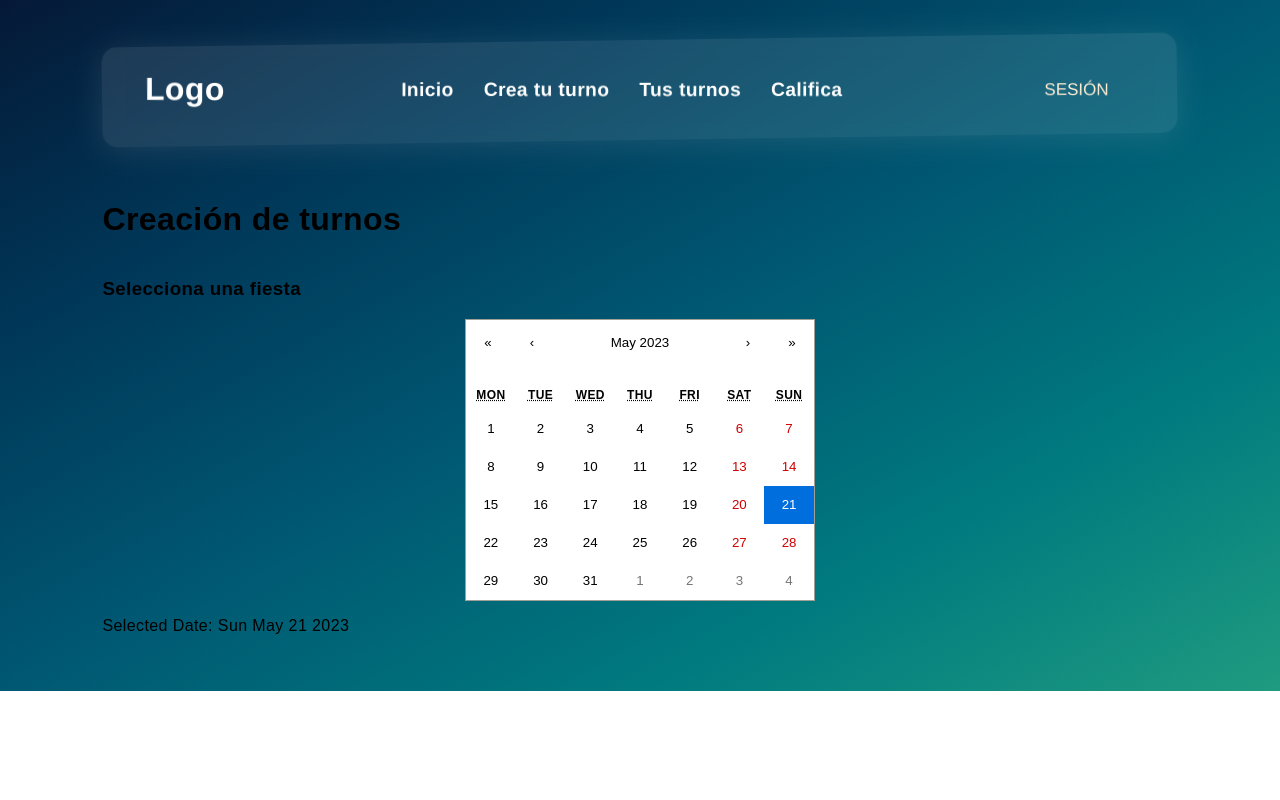
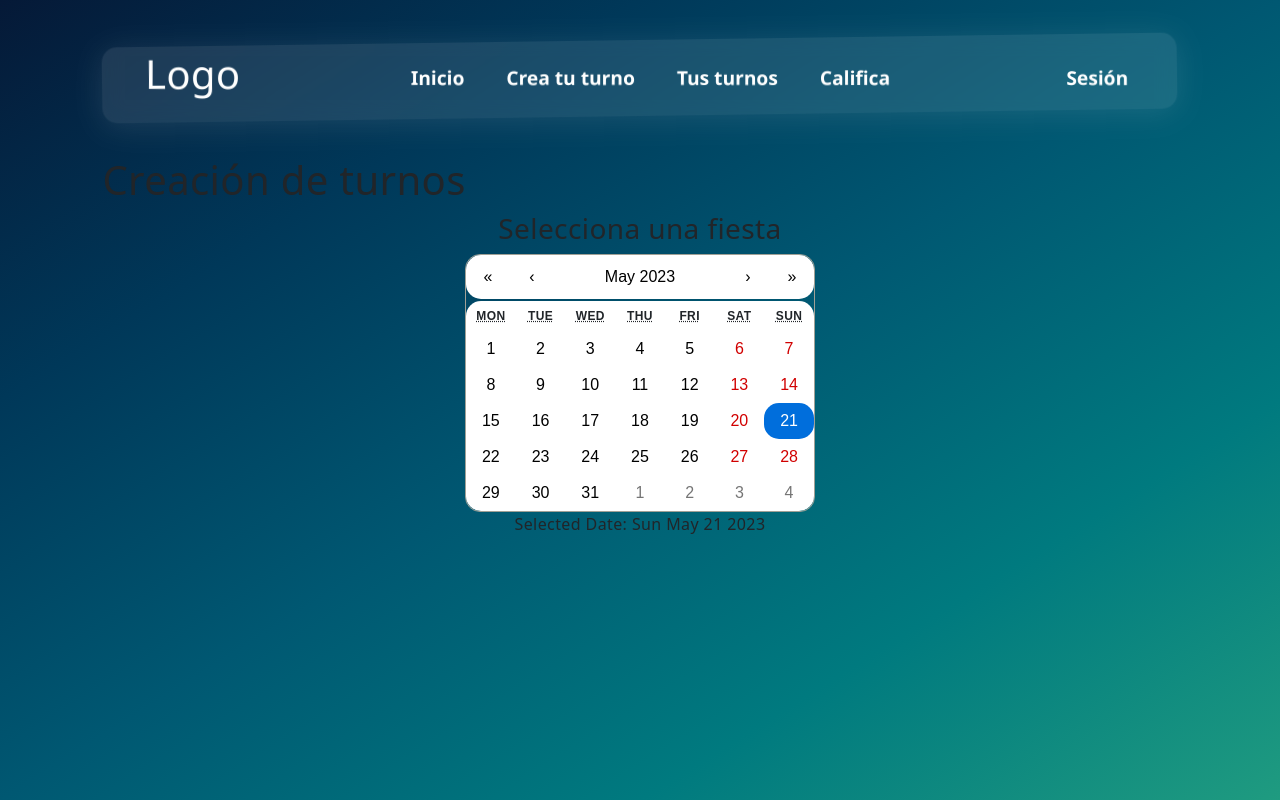
Before and after one commit to Dysaca22/rompe-filas, a React (Create React App) app: page /crear-turno in a window 1280 px wide. Built offline with nearby package versions, Linux system fonts and the light colour scheme.

Commit message:
Arreglando dimensiones y botón

```diff
--- a/src/App.js
+++ b/src/App.js
@@ -19,6 +19,7 @@ export default class App extends Component {
 
     render() {
         return (
+            <>
                 <div className={style.app}>
                     <BrowserRouter>
                         <Routes>
@@ -29,6 +30,7 @@ export default class App extends Component {
                         </Routes>
                     </BrowserRouter>
                 </div>
+            </>
         )
     }
 }
--- a/src/components/ButtonLine/ButtonLine.js
+++ b/src/components/ButtonLine/ButtonLine.js
@@ -11,11 +11,12 @@ export default class ButtonLine extends Component {
     constructor(props) {
         super()
         this.children = props.children
+        this.function = props.function || {}
     }
 
     render() {
         return (
-            <button className={style.btn}>
+            <button className={style.button} onClick={this.function}>
                 {this.children}
             </button>
         )
--- a/src/components/ButtonLine/ButtonLine.module.css
+++ b/src/components/ButtonLine/ButtonLine.module.css
@@ -1,52 +1,23 @@
-.btn {
-    font-size: 17px;
-    background: transparent;
+.button {
+    color: white;
+    text-decoration: none;
     border: none;
-    padding: 0.7em 1.5em;
-    color: #ffedd3;
-    text-transform: uppercase;
-    position: relative;
-    transition: .5s ease;
-    cursor: pointer;
+    background: none;
 }
 
-.btn::before {
-    content: '';
-    position: absolute;
-    left: 0;
-    bottom: 0;
-    height: 2px;
-    width: 0;
-    border-radius: 15px;
-    background-color: var(--bg-color-2);
-    transition: .5s ease;
+.button::before {
+    margin-left: auto;
 }
 
-.btn:hover {
-    color: #1e1e2b;
-    transition-delay: .5s;
+.button::after, .button::before {
+    content: '';
+    width: 0%;
+    height: 2px;
+    background: var(--bg-color-2);
+    display: block;
+    transition: 0.5s;
 }
 
-.btn:hover::before {
+.button:hover::after, .button:hover::before {
     width: 100%;
 }
-
-.btn::after {
-    content: '';
-    position: absolute;
-    left: 0;
-    bottom: 0;
-    height: 0;
-    width: 100%;
-    border-top-right-radius: 15px;
-    border-top-left-radius: 15px;
-    background-color: var(--bg-color-2);
-    transition: .4s ease;
-    z-index: -1;
-}
-
-.btn:hover::after {
-    height: 100%;
-    transition-delay: 0.4s;
-    color: aliceblue;
-}
--- /dev/null
+++ b/src/components/Calendar/Calendar.css
@@ -0,0 +1,152 @@
+.react-calendar {
+    width: 350px;
+    max-width: 100%;
+    border: 1px solid #a0a096;
+    font-family: Arial, Helvetica, sans-serif;
+    line-height: 1.125em;
+    border-radius: 15px;
+}
+
+.react-calendar--doubleView {
+    width: 700px;
+}
+
+.react-calendar__viewContainer {
+    background: white;
+    border-radius: 15px;
+}
+
+.react-calendar--doubleView .react-calendar__viewContainer {
+    display: flex;
+    margin: -0.5em;
+}
+
+.react-calendar--doubleView .react-calendar__viewContainer>* {
+    width: 50%;
+    margin: 0.5em;
+}
+
+.react-calendar,
+.react-calendar *,
+.react-calendar *:before,
+.react-calendar *:after {
+    -moz-box-sizing: border-box;
+    -webkit-box-sizing: border-box;
+    box-sizing: border-box;
+}
+
+.react-calendar button {
+    margin: 0;
+    border: 0;
+    outline: none;
+}
+
+.react-calendar button:enabled:hover {
+    cursor: pointer;
+}
+
+.react-calendar__navigation {
+    background: white;
+    display: flex;
+    height: 44px;
+    margin-bottom: 2px;
+    border-radius: 15px;
+}
+
+.react-calendar__navigation button {
+    min-width: 44px;
+    background: none;
+}
+
+.react-calendar__navigation button:disabled {
+    background-color: #f0f0f0;
+}
+
+.react-calendar__navigation button:enabled:hover,
+.react-calendar__navigation button:enabled:focus {
+    background-color: #e6e6e6;
+    border-radius: 15px;
+}
+
+.react-calendar__month-view__weekdays {
+    text-align: center;
+    text-transform: uppercase;
+    font-weight: bold;
+    font-size: 0.75em;
+}
+
+.react-calendar__month-view__weekdays__weekday {
+    padding: 0.5em;
+}
+
+.react-calendar__month-view__weekNumbers .react-calendar__tile {
+    display: flex;
+    align-items: center;
+    justify-content: center;
+    font-size: 0.75em;
+    font-weight: bold;
+}
+
+.react-calendar__month-view__days__day--weekend {
+    color: #d10000;
+}
+
+.react-calendar__month-view__days__day--neighboringMonth {
+    color: #757575;
+}
+
+.react-calendar__year-view .react-calendar__tile,
+.react-calendar__decade-view .react-calendar__tile,
+.react-calendar__century-view .react-calendar__tile {
+    padding: 2em 0.5em;
+}
+
+.react-calendar__tile {
+    max-width: 100%;
+    padding: 10px 6.6667px;
+    background: none;
+    text-align: center;
+    line-height: 16px;
+    border-radius: 15px;
+}
+
+.react-calendar__tile:disabled {
+    background-color: #f0f0f0;
+}
+
+.react-calendar__tile:enabled:hover,
+.react-calendar__tile:enabled:focus {
+    background-color: #e6e6e6;
+}
+
+.react-calendar__tile--now {
+    background: #ffff76;
+}
+
+.react-calendar__tile--now:enabled:hover,
+.react-calendar__tile--now:enabled:focus {
+    background: #ffffa9;
+}
+
+.react-calendar__tile--hasActive {
+    background: #76baff;
+}
+
+.react-calendar__tile--hasActive:enabled:hover,
+.react-calendar__tile--hasActive:enabled:focus {
+    background: #a9d4ff;
+}
+
+.react-calendar__tile--active {
+    background: #006edc;
+    color: white;
+}
+
+.react-calendar__tile--active:enabled:hover,
+.react-calendar__tile--active:enabled:focus {
+    background: #1087ff;
+}
+
+.react-calendar--selectRange .react-calendar__tile--hover {
+    background-color: #e6e6e6;
+}
--- a/src/components/Calendar/Calendar.js
+++ b/src/components/Calendar/Calendar.js
@@ -3,7 +3,8 @@ import CalendarComponent from 'react-calendar';
 
 /* Styles */
 import style from './Calendar.module.css';
-import 'react-calendar/dist/Calendar.css';
+import './Calendar.css'
+//import 'react-calendar/dist/Calendar.css';
 
 const MyCalendar = () => {
     const [date, setDate] = useState(new Date());
--- /dev/null
+++ b/src/components/Calendar/index.js
@@ -0,0 +1,3 @@
+import Calendar from './Calendar.js'
+
+export default Calendar
--- a/src/components/Navbar/Navbar.js
+++ b/src/components/Navbar/Navbar.js
@@ -6,6 +6,7 @@ import style from './Navbar.module.css'
 
 /* Components and Pages */
 import ButtonLine from '../ButtonLine'
+import Register from '../Register'
 
 
 export default class Navbar extends Component {
@@ -14,22 +15,30 @@ export default class Navbar extends Component {
         super()
     }
 
+    registerOnClick() {
+        const register = document.getElementById('register');
+        register.classList.remove('is-hidden');
+    }
+
     render() {
         return (
+            <>
                 <header className={style.header}>
                     <div className={style.center}>
                         <h1>Logo</h1>
                         <nav className={style.nav}>
-                        <Link className={style.link} to='/'>Inicio</Link>
-                        <Link className={style.link} to='/crear-turno'>Crea tu turno</Link>
-                        <Link className={style.link} to='/turnos'>Tus turnos</Link>
-                        <Link className={style.link} to='/califica'>Califica</Link>
+                            <ButtonLine><Link className={style.link} to='/'>Inicio</Link></ButtonLine>
+                            <ButtonLine><Link className={style.link} to='/crear-turno'>Crea tu turno</Link></ButtonLine>
+                            <ButtonLine><Link className={style.link} to='/turnos'>Tus turnos</Link></ButtonLine>
+                            <ButtonLine><Link className={style.link} to='/califica'>Califica</Link></ButtonLine>
                         </nav>
-                    <ButtonLine>
-                        Sesión
+                        <ButtonLine function={this.registerOnClick}>
+                            <span className={style.link}>Sesión</span>
                         </ButtonLine>
                     </div>
                 </header>
+                <Register />
+            </>
         )
     }
 }
--- a/src/components/Navbar/Navbar.module.css
+++ b/src/components/Navbar/Navbar.module.css
@@ -35,6 +35,6 @@
     font-weight: bold;
 }
 
-.nav .link:hover {
-    color: var(--bg-color-2);
+nav .link:hover {
+    color: white;
 }
--- a/src/components/Register/Register.js
+++ b/src/components/Register/Register.js
@@ -23,9 +23,18 @@ export default class Register extends Component {
         container.classList.remove(style.right_panel_active);
     }
 
+    hideRegister(event) {
+        const target = event.target;
+        const register = document.getElementById('register');
+        if (target === register) {
+            register.classList.add('is-hidden');
+        }
+    }
+
     render() {
         return (
             <>
+                <div className={`${style.window} is-hidden`} id='register' onClick={this.hideRegister}>
                     <div className={style.body}>
                         <div className={style.container} id="container">
                             <div className={`${style.form_container} ${style.sign_up_container}`}>
@@ -35,6 +44,7 @@ export default class Register extends Component {
                                     <br />
                                     <input className={style.input} type="text" placeholder="Name" />
                                     <input className={style.input} type="email" placeholder="Email" />
+                                    <input className={style.input} type="text" placeholder="Phone" />
                                     <input className={style.input} type="password" placeholder="Password" />
                                     <button className={style.button}>Sign Up</button>
                                 </form>
@@ -66,6 +76,7 @@ export default class Register extends Component {
                             </div>
                         </div>
                     </div>
+                </div>
             </>
         )
     }
--- a/src/components/Register/Register.module.css
+++ b/src/components/Register/Register.module.css
@@ -1,3 +1,20 @@
+.window {
+    display: flex;
+	justify-content: center;
+    position: fixed;
+	width: 100%;
+  	height: 100%;
+    top: 50%;
+	left: 50%;
+	transform: translate(-50%, -50%);
+    z-index: 9999;
+	backdrop-filter: blur(10.1px);
+    -webkit-backdrop-filter: blur(10.1px);
+	-webkit-transition: 0.5s;
+	overflow: auto;
+	transition: all 0.3s linear;
+}
+
 .body {
 	display: flex;
 	justify-content: center;
@@ -74,7 +91,7 @@
 .input {
 	background-color: #eee;
 	border: none;
-	padding: 12px 15px;
+	padding: 8px 15px;
 	margin: 8px 0;
 	width: 100%;
 	border-radius: 20px;
--- a/src/index.css
+++ b/src/index.css
@@ -21,8 +21,8 @@
 }
 
 body {
+    width: 100%;
     min-height: 100vh;
-    width: 100%;
     height: auto;
 
     margin: 0;
@@ -34,7 +34,13 @@ body {
 
 #root {
     width: 100%;
-    height: 100%;
-
+    min-height: 100vh;
+    height: auto;
     display: flex;
 }
+
+.is-hidden {
+    display: none;
+    visibility: hidden;
+    opacity: 0;
+}
--- a/src/pages/CreateTurn/CreateTurn.js
+++ b/src/pages/CreateTurn/CreateTurn.js
@@ -5,7 +5,7 @@ import React, { Component } from 'react'
 
 /* Components and Pages */
 import Navbar from '../../components/Navbar'
-import MyCalendar from '../../components/Calendar/Calendar';
+import MyCalendar from '../../components/Calendar';
 
 
 export default class CreateTurn extends Component {
@@ -17,11 +17,9 @@ export default class CreateTurn extends Component {
     render() {
         return (
             <>
-
                 <Navbar />
-                <h1>Creación de turnos</h1>
+                    <h1>Creación de turnos</h1>
                 <MyCalendar />
-
             </>
         )
     }
```
Lines whose indentation alone changed are shown as unchanged.
